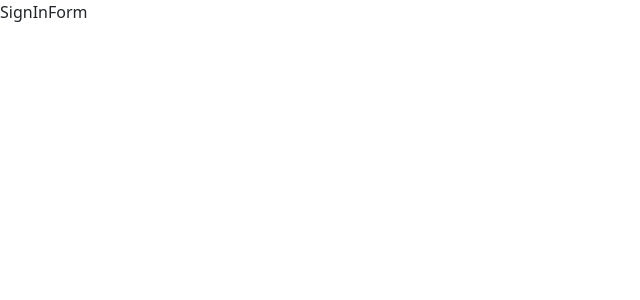
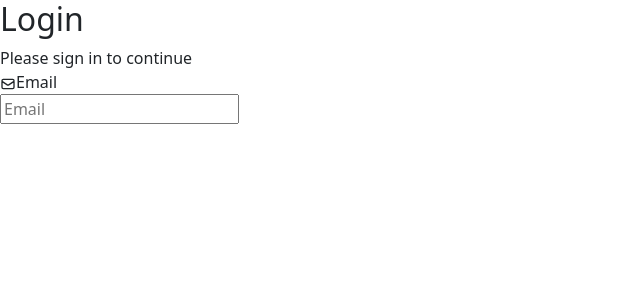
Before and after one commit to bobb-Rob/cars-test-reservation-app-frontend, a React (Create React App) app: page /login in a window 1280 px wide. Shown: the top 300 px of the page, without its empty margins (0-640 px from the left). Built offline with nearby package versions, Linux system fonts and the light colour scheme.

Commit message:
Add sign in page

```diff
--- a/src/components/sign-in-sign-up/SignInForm.js
+++ b/src/components/sign-in-sign-up/SignInForm.js
@@ -1,7 +1,21 @@
 import React from 'react';
+import { HiOutlineMail } from 'react-icons/hi';
 
 const SignInForm = () => (
-  <div>SignInForm</div>
+  <div>
+    <h2>Login</h2>
+    <span>Please sign in to continue</span>
+    <form action="#">
+      <div className="form-group">
+        <div>
+          <HiOutlineMail />
+          { /* eslint-disable-next-line jsx-a11y/label-has-associated-control */ }
+          <label htmlFor="email">Email</label>
+        </div>
+        <input type="email" name="email" id="email" placeholder="Email" />
+      </div>
+    </form>
+  </div>
 );
 
 export default SignInForm;
```
